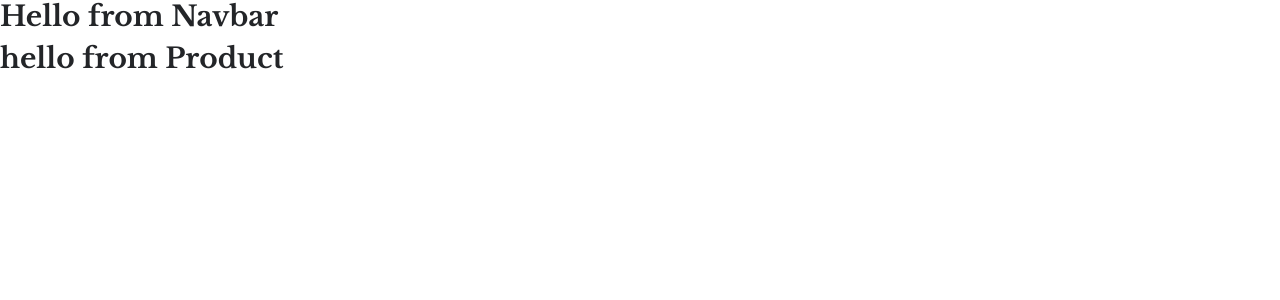
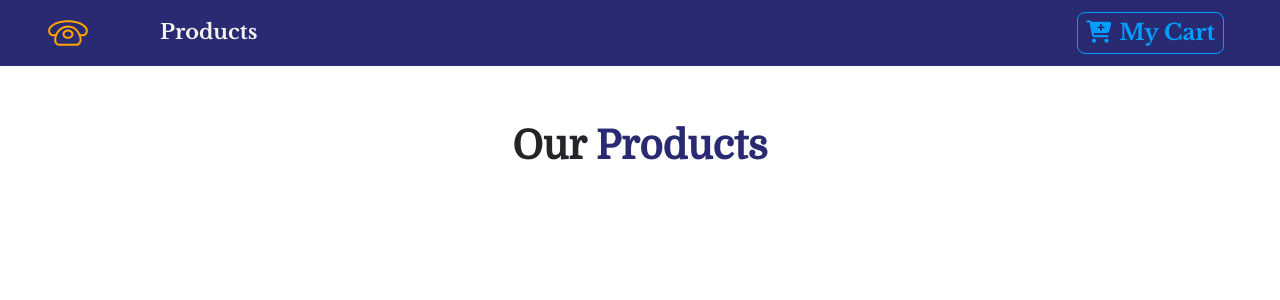
Before and after one commit to daryllcapistrano/cityboardshop_webstore, a React (Create React App) app: page / in a window 1280 px wide. Shown: the top 300 px of the page. Built offline with nearby package versions, Linux system fonts and the light colour scheme.

Commit message:
create new button component with style-components

```diff
--- a/package.json
+++ b/package.json
@@ -10,7 +10,8 @@
     "react": "^16.13.0",
     "react-dom": "^16.13.0",
     "react-router-dom": "^5.1.2",
-    "react-scripts": "3.4.0"
+    "react-scripts": "3.4.0",
+    "styled-components": "^5.0.1"
   },
   "scripts": {
     "start": "react-scripts start",
--- a/src/App.js
+++ b/src/App.js
@@ -9,7 +9,8 @@ import Details from './components/Details';
 import Cart from './components/Cart';
 import Default from './components/Default';
 
-function App() {
+class App extends Component {
+	render() {
 		return (
 			<React.Fragment>
 				<Navbar />
@@ -22,5 +23,6 @@ function App() {
 			</React.Fragment>
 		);
 	}
+}
 
 export default App;
--- /dev/null
+++ b/src/components/Button.js
@@ -0,0 +1,21 @@
+import styled from 'styled-components';
+
+export const ButtonContainer = styled.button`
+	text-transform: capitalize;
+	font-size: 1.4rem;
+	background: transparent;
+	border: 0.05rem solid var(--lightBlue);
+	color: var(--lightBlue);
+	border-radius: 0.5rem;
+	padding: 0.2rem 0.5rem;
+	cursor: pointer;
+	margin: 0.2rem 0.5rem 0.2rem 0;
+	transition: all 0.5rem ease-in-out;
+	&:hover {
+		background: var(--lightBlue);
+		color: var(--mainBlue);
+	}
+	&:focus {
+		outline: none;
+	}
+`;
--- a/src/components/Navbar.js
+++ b/src/components/Navbar.js
@@ -1,11 +1,46 @@
 import React, { Component } from 'react';
+import { Link } from 'react-router-dom';
+import logo from '../logo.svg';
+import styled from 'styled-components';
+import { ButtonContainer } from './Button';
 
 export default class Navar extends Component {
 	render() {
 		return (
-			<div>
-				<h3>Hello from Navbar</h3>
-			</div>
+			<NavWrapper className="navbar navbar-expand-sm navbar-dark px-sm-5">
+				{/*
+				https://www.iconfinder.com/icons/1243689/call_phone_icon
+				Creative Commons (Attribution 3.0 Unported);
+				https://www.iconfinder.com/Makoto_msk
+				*/}
+				<Link to="/">
+					<img src={logo} alt="store" className="navbar-brand" />{' '}
+				</Link>
+				<ul className="navbar-nav align-items-center">
+					<li className="nav-item ml-5">
+						<Link to="/" className="nav-link">
+							products
+						</Link>
+					</li>
+				</ul>
+				<Link to="/cart" className="ml-auto">
+					<ButtonContainer>
+						<span className="mr-2">
+							<i className="fas fa-cart-plus" />
+						</span>
+						my cart
+					</ButtonContainer>
+				</Link>
+			</NavWrapper>
 		);
 	}
 }
+
+const NavWrapper = styled.nav`
+	background: var(--mainBlue);
+	.nav-link {
+		color: var(--mainWhite) !important;
+		font-size: 1.3rem;
+		text-transform: capitalize;
+	}
+`;
--- a/src/components/ProductList.js
+++ b/src/components/ProductList.js
@@ -1,11 +1,24 @@
 import React, { Component } from 'react';
 import Product from './Product';
+import Title from './Title';
+import { storeProducts } from '../data';
+
 export default class ProductList extends Component {
+	state = {
+		products: storeProducts
+	};
 	render() {
+		console.log(this.state.products);
 		return (
-			<div>
-				<Product />
-			</div>
+			<React.Fragment>
+				<div className="py-5">
+					<div className="container">
+						<Title name="our" title="products" />
+						<div className="row" />
+					</div>
+				</div>
+			</React.Fragment>
+			// <Product />
 		);
 	}
 }
--- /dev/null
+++ b/src/components/Title.js
@@ -0,0 +1,13 @@
+import React from 'react';
+
+export default function Title({ name, title }) {
+	return (
+		<div className="row">
+			<div className="col-10 mx-auto my-2 text-center text-title">
+				<h1 className="text-capitalize font-weight-bold">
+					{name} <strong className="text-blue">{title}</strong>
+				</h1>
+			</div>
+		</div>
+	);
+}
--- /dev/null
+++ b/src/data.js
@@ -0,0 +1,111 @@
+export const storeProducts = [
+	{
+		id: 1,
+		title: 'Google Pixel - Black',
+		img: 'img/product-1.png',
+		price: 10,
+		company: 'GOOGLE',
+		info:
+			'Lorem ipsum dolor amet offal butcher quinoa sustainable gastropub, echo park actually green juice sriracha paleo. Brooklyn sriracha semiotics, DIY coloring book mixtape craft beer sartorial hella blue bottle. Tote bag wolf authentic try-hard put a bird on it mumblecore. Unicorn lumbersexual master cleanse blog hella VHS, vaporware sartorial church-key cardigan single-origin coffee lo-fi organic asymmetrical. Taxidermy semiotics celiac stumptown scenester normcore, ethical helvetica photo booth gentrify.',
+		inCart: false,
+		count: 0,
+		total: 0
+	},
+	{
+		id: 2,
+		title: 'Samsung S7',
+		img: 'img/product-2.png',
+		price: 16,
+		company: 'SAMSUNG',
+		info:
+			'Lorem ipsum dolor amet offal butcher quinoa sustainable gastropub, echo park actually green juice sriracha paleo. Brooklyn sriracha semiotics, DIY coloring book mixtape craft beer sartorial hella blue bottle. Tote bag wolf authentic try-hard put a bird on it mumblecore. Unicorn lumbersexual master cleanse blog hella VHS, vaporware sartorial church-key cardigan single-origin coffee lo-fi organic asymmetrical. Taxidermy semiotics celiac stumptown scenester normcore, ethical helvetica photo booth gentrify.',
+		inCart: false,
+		count: 0,
+		total: 0
+	},
+	{
+		id: 3,
+		title: 'HTC 10 - Black',
+		img: 'img/product-3.png',
+		price: 8,
+		company: 'htc',
+		info:
+			'Lorem ipsum dolor amet offal butcher quinoa sustainable gastropub, echo park actually green juice sriracha paleo. Brooklyn sriracha semiotics, DIY coloring book mixtape craft beer sartorial hella blue bottle. Tote bag wolf authentic try-hard put a bird on it mumblecore. Unicorn lumbersexual master cleanse blog hella VHS, vaporware sartorial church-key cardigan single-origin coffee lo-fi organic asymmetrical. Taxidermy semiotics celiac stumptown scenester normcore, ethical helvetica photo booth gentrify.',
+		inCart: false,
+		count: 0,
+		total: 0
+	},
+	{
+		id: 4,
+		title: 'HTC 10 - White',
+		img: 'img/product-4.png',
+		price: 18,
+		company: 'htc',
+		info:
+			'Lorem ipsum dolor amet offal butcher quinoa sustainable gastropub, echo park actually green juice sriracha paleo. Brooklyn sriracha semiotics, DIY coloring book mixtape craft beer sartorial hella blue bottle. Tote bag wolf authentic try-hard put a bird on it mumblecore. Unicorn lumbersexual master cleanse blog hella VHS, vaporware sartorial church-key cardigan single-origin coffee lo-fi organic asymmetrical. Taxidermy semiotics celiac stumptown scenester normcore, ethical helvetica photo booth gentrify.',
+		inCart: false,
+		count: 0,
+		total: 0
+	},
+	{
+		id: 5,
+		title: 'HTC Desire 626s',
+		img: 'img/product-5.png',
+		price: 24,
+		company: 'htc',
+		info:
+			'Lorem ipsum dolor amet offal butcher quinoa sustainable gastropub, echo park actually green juice sriracha paleo. Brooklyn sriracha semiotics, DIY coloring book mixtape craft beer sartorial hella blue bottle. Tote bag wolf authentic try-hard put a bird on it mumblecore. Unicorn lumbersexual master cleanse blog hella VHS, vaporware sartorial church-key cardigan single-origin coffee lo-fi organic asymmetrical. Taxidermy semiotics celiac stumptown scenester normcore, ethical helvetica photo booth gentrify.',
+		inCart: false,
+		count: 0,
+		total: 0
+	},
+	{
+		id: 6,
+		title: 'Vintage Iphone',
+		img: 'img/product-6.png',
+		price: 17,
+		company: 'apple',
+		info:
+			'Lorem ipsum dolor amet offal butcher quinoa sustainable gastropub, echo park actually green juice sriracha paleo. Brooklyn sriracha semiotics, DIY coloring book mixtape craft beer sartorial hella blue bottle. Tote bag wolf authentic try-hard put a bird on it mumblecore. Unicorn lumbersexual master cleanse blog hella VHS, vaporware sartorial church-key cardigan single-origin coffee lo-fi organic asymmetrical. Taxidermy semiotics celiac stumptown scenester normcore, ethical helvetica photo booth gentrify.',
+		inCart: false,
+		count: 0,
+		total: 0
+	},
+	{
+		id: 7,
+		title: 'Iphone 7',
+		img: 'img/product-7.png',
+		price: 30,
+		company: 'apple',
+		info:
+			'Lorem ipsum dolor amet offal butcher quinoa sustainable gastropub, echo park actually green juice sriracha paleo. Brooklyn sriracha semiotics, DIY coloring book mixtape craft beer sartorial hella blue bottle. Tote bag wolf authentic try-hard put a bird on it mumblecore. Unicorn lumbersexual master cleanse blog hella VHS, vaporware sartorial church-key cardigan single-origin coffee lo-fi organic asymmetrical. Taxidermy semiotics celiac stumptown scenester normcore, ethical helvetica photo booth gentrify.',
+		inCart: false,
+		count: 0,
+		total: 0
+	},
+	{
+		id: 8,
+		title: 'Smashed Iphone',
+		img: 'img/product-8.png',
+		price: 2,
+		company: 'apple',
+		info:
+			'Lorem ipsum dolor amet offal butcher quinoa sustainable gastropub, echo park actually green juice sriracha paleo. Brooklyn sriracha semiotics, DIY coloring book mixtape craft beer sartorial hella blue bottle. Tote bag wolf authentic try-hard put a bird on it mumblecore. Unicorn lumbersexual master cleanse blog hella VHS, vaporware sartorial church-key cardigan single-origin coffee lo-fi organic asymmetrical. Taxidermy semiotics celiac stumptown scenester normcore, ethical helvetica photo booth gentrify.',
+		inCart: false,
+		count: 0,
+		total: 0
+	}
+];
+
+export const detailProduct = {
+	id: 1,
+	title: 'Google Pixel - Black',
+	img: 'img/product-1.png',
+	price: 10,
+	company: 'google',
+	info:
+		'Lorem ipsum dolor amet offal butcher quinoa sustainable gastropub, echo park actually green juice sriracha paleo. Brooklyn sriracha semiotics, DIY coloring book mixtape craft beer sartorial hella blue bottle. Tote bag wolf authentic try-hard put a bird on it mumblecore. Unicorn lumbersexual master cleanse blog hella VHS, vaporware sartorial church-key cardigan single-origin coffee lo-fi organic asymmetrical. Taxidermy semiotics celiac stumptown scenester normcore, ethical helvetica photo booth gentrify.',
+	inCart: false,
+	count: 0,
+	total: 0
+};
```
Also changed, not shown: src/logo.svg, 1 other file (tests, documents, lock files or other folders). Lines whose indentation alone changed are shown as unchanged.
